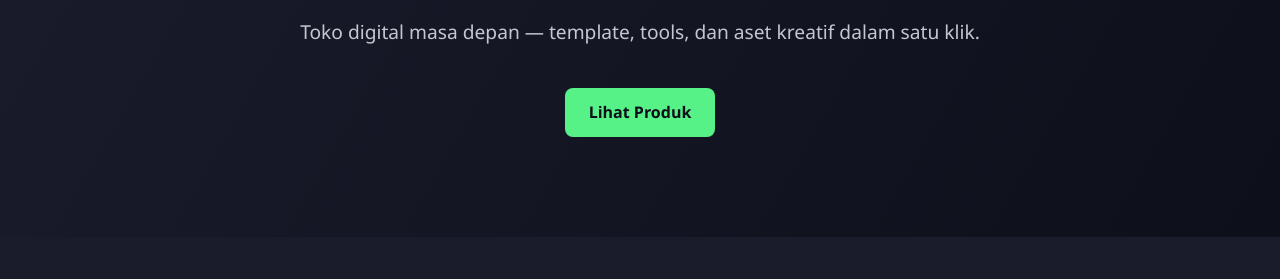
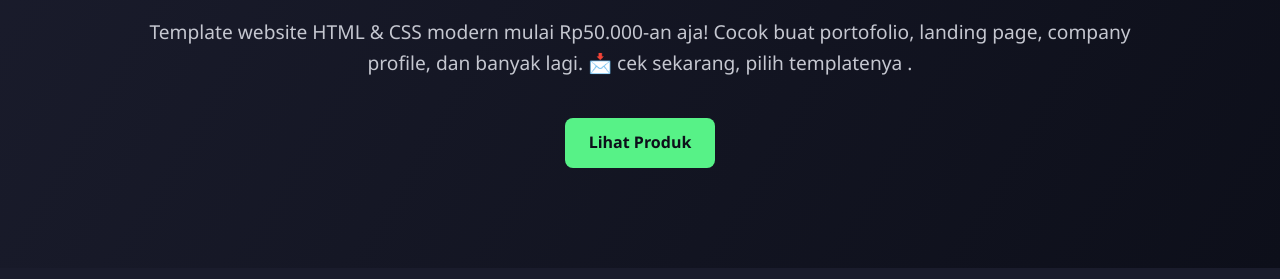
Before and after one commit to JOSEMARIO-max/zynaps.com, a plain HTML site: page index.html in a window 1280 px wide. Shown: the part 266-545 px from the top of the page. Drawn offline with Linux system fonts and the light colour scheme.

Commit message:
Update index.html

```diff
--- a/index.html
+++ b/index.html
@@ -22,7 +22,11 @@
   <section class="hero">
     <div class="hero-content">
       <h1>Selamat Datang di Zynaps</h1>
-      <p>Toko digital masa depan — template, tools, dan aset kreatif dalam satu klik.</p>
+      <p>Template website HTML & CSS modern mulai Rp50.000-an aja!
+Cocok buat portofolio, landing page, company profile, dan banyak lagi.
+📩 cek sekarang, pilih templatenya
+
+.</p>
       <a href="produk.html" class="btn">Lihat Produk</a>
     </div>
   </section>
```
